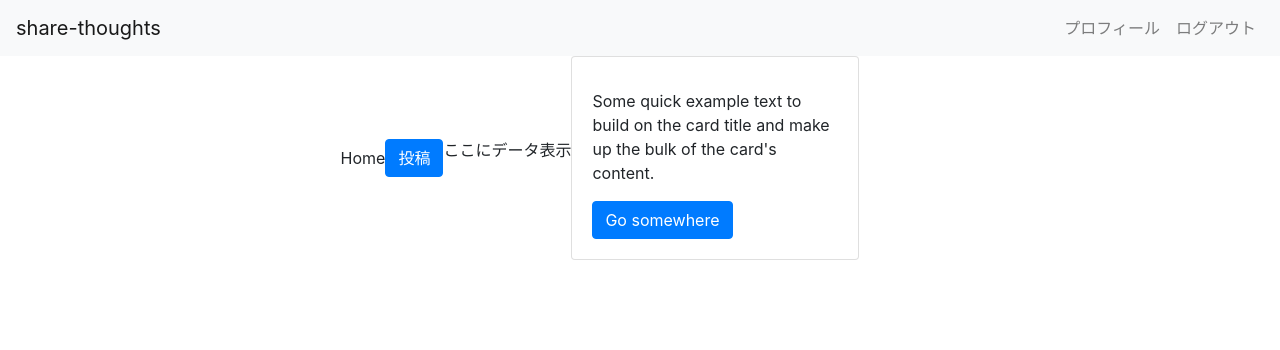
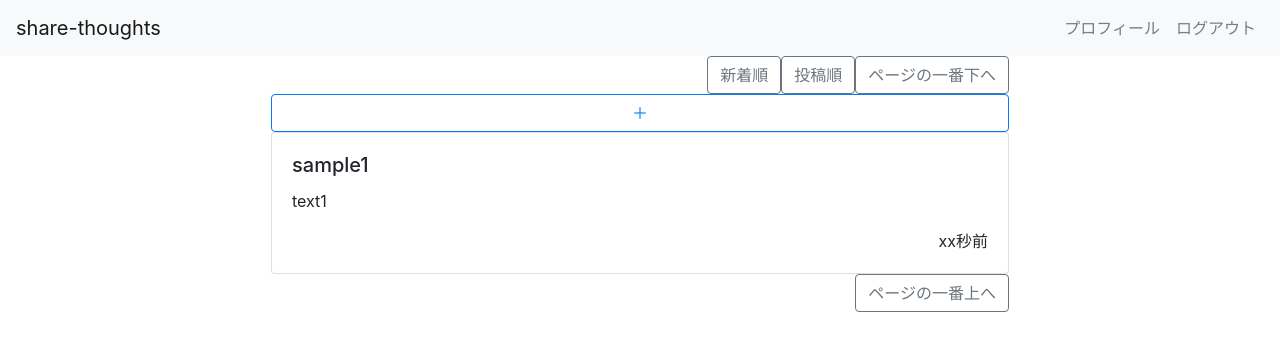
Before and after one commit to NaoyukiSato04/share-thoughts, a React (Create React App) app: page / in a window 1280 px wide. Shown: the top 350 px of the page. Built offline with nearby package versions, Linux system fonts and the light colour scheme; no server answers; the database is empty; sample sign-in values are in the browser's storage.

Commit message:
Create: Timeline画面の作成

```diff
--- a/public/index.html
+++ b/public/index.html
@@ -1,5 +1,5 @@
 <!DOCTYPE html>
-<html lang="en">
+<html lang="ja">
   <head>
     <meta charset="utf-8" />
     <link rel="icon" href="%PUBLIC_URL%/favicon.ico" />
--- a/src/components/App.js
+++ b/src/components/App.js
@@ -1,8 +1,8 @@
 import React from "react"
 import { AuthProvider } from "../contexts/AuthContext"
 import { BrowserRouter as Router, Switch, Route } from "react-router-dom"
-import Home from "./Home"
-import Header from "./Header"
+import Home from "./Timeline/Home"
+import Header from "./Timeline/Header"
 import Profile from "./Auth/Profile"
 import UpdateProfile from "./Auth/UpdateProfile"
 import Signup from "./Auth/Signup"
--- a/src/components/AddIdea.js
+++ b/src/components/Timeline/AddIdea.js
@@ -1,5 +1,5 @@
 import React, { useState } from 'react'
-import { thoughts } from "../firebase"
+import { thoughts } from "../../firebase"
 import { Modal, Button, Form } from "react-bootstrap"
 
 
@@ -28,14 +28,8 @@ export default function Post() {
 
     return (
         <>
-            <Button variant="primary" onClick={handleShow}>
-                投稿
-            </Button>
+            <Button variant="outline-primary" block onClick={handleShow}>＋</Button>
 
-            <div>
-                <p>ここにデータ表示</p>
-                {}
-            </div>
 
             <Modal show={show} onHide={handleClose}>
                 <Modal.Header closeButton>
--- a/src/components/Header.js
+++ b/src/components/Timeline/Header.js
@@ -1,6 +1,6 @@
 import React from 'react'
 import { Navbar, Nav } from "react-bootstrap"
-import { useAuth } from "../contexts/AuthContext"
+import { useAuth } from "../../contexts/AuthContext"
 import { useHistory } from "react-router-dom"
 
 
--- a/src/components/Home.js
+++ b/src/components/Timeline/Home.js
@@ -1,19 +1,22 @@
 import React from 'react'
+import { Container } from 'react-bootstrap'
 import Header from './Header'
 import PostCard from './PostCard'
 import AddIdea from './AddIdea'
+import Sort from './SortButton'
+import Top from './TopButton'
 
 
 export default function Home() {
-
     return (
         <>
           <Header/>
-          <div className="d-flex align-items-center justify-content-center" style={{ maxWidth: "1200px" }}>
-              Home
+          <Container style={{ maxWidth: "60vw" }}>
+            <Sort />
             <AddIdea />
             <PostCard />
-          </div>
+            <Top />
+          </Container>
         </>
     )
 }
--- a/src/components/PostCard.js
+++ b/src/components/Timeline/PostCard.js
@@ -1,26 +1,31 @@
 import React from 'react'
-import { Card, Button } from "react-bootstrap"
-import { thoughts } from "../firebase"
+import { Card } from "react-bootstrap"
+import { thoughts } from "../../firebase"
+import styled from 'styled-components'
 
 export default function PostCard() {
     thoughts.orderBy("createdAt", "desc").get().then((querySnapshot) => {
         querySnapshot.forEach((doc) => {
             // doc.data() is never undefined for query doc snapshots
-            console.log(doc.id, " => ", doc.data().title);
+            console.log(doc.id, " => ", doc.data());
         });
     });
 
+    const Right = styled.div`
+        text-align: right;
+    `;
 
     return (
         <>
-            <Card style={{ width: '18rem' }}>
+            <Card>
                 <Card.Body>
-                    <Card.Title></Card.Title>
+                    <Card.Title>sample1</Card.Title>
                     <Card.Text>
-                    Some quick example text to build on the card title and make up the bulk of
-                    the card's content.
+                    text1
                     </Card.Text>
-                    <Button variant="primary">Go somewhere</Button>
+                    <Right>
+                        <Card.Text>xx秒前</Card.Text>
+                    </Right>
                 </Card.Body>
             </Card>
         </>
--- /dev/null
+++ b/src/components/Timeline/SortButton.js
@@ -0,0 +1,30 @@
+import React from 'react'
+import { Button } from 'react-bootstrap'
+import styled from 'styled-components'
+
+const Right = styled.div`
+    text-align: right;
+`;
+
+const Sort = styled.a`
+    text-decoration: none;
+    color: inherit;
+`;
+
+export default function SortButton() {
+    return (
+        <>
+            <Right>
+                <Button variant="outline-secondary">
+                    <Sort href="#">新着順</Sort>
+                </Button>
+                <Button variant="outline-secondary">
+                    <Sort href="#page-bottom">投稿順</Sort>
+                </Button>
+                <Button variant="outline-secondary">
+                    <Sort href="#page-bottom">ページの一番下へ</Sort>
+                </Button>
+            </Right>
+        </>
+    )
+}
--- /dev/null
+++ b/src/components/Timeline/TopButton.js
@@ -0,0 +1,25 @@
+import React from 'react'
+import { Button } from 'react-bootstrap'
+import styled from 'styled-components'
+
+
+const Right = styled.div`
+    text-align: right;
+`;
+
+const Sort = styled.a`
+    text-decoration: none;
+    color: inherit;
+`;
+
+export default function SortButton() {
+    return (
+        <>
+            <Right>
+                <Button variant="outline-secondary">
+                    <Sort href="#">ページの一番上へ</Sort>
+                </Button>
+            </Right>
+        </>
+    )
+}
```
